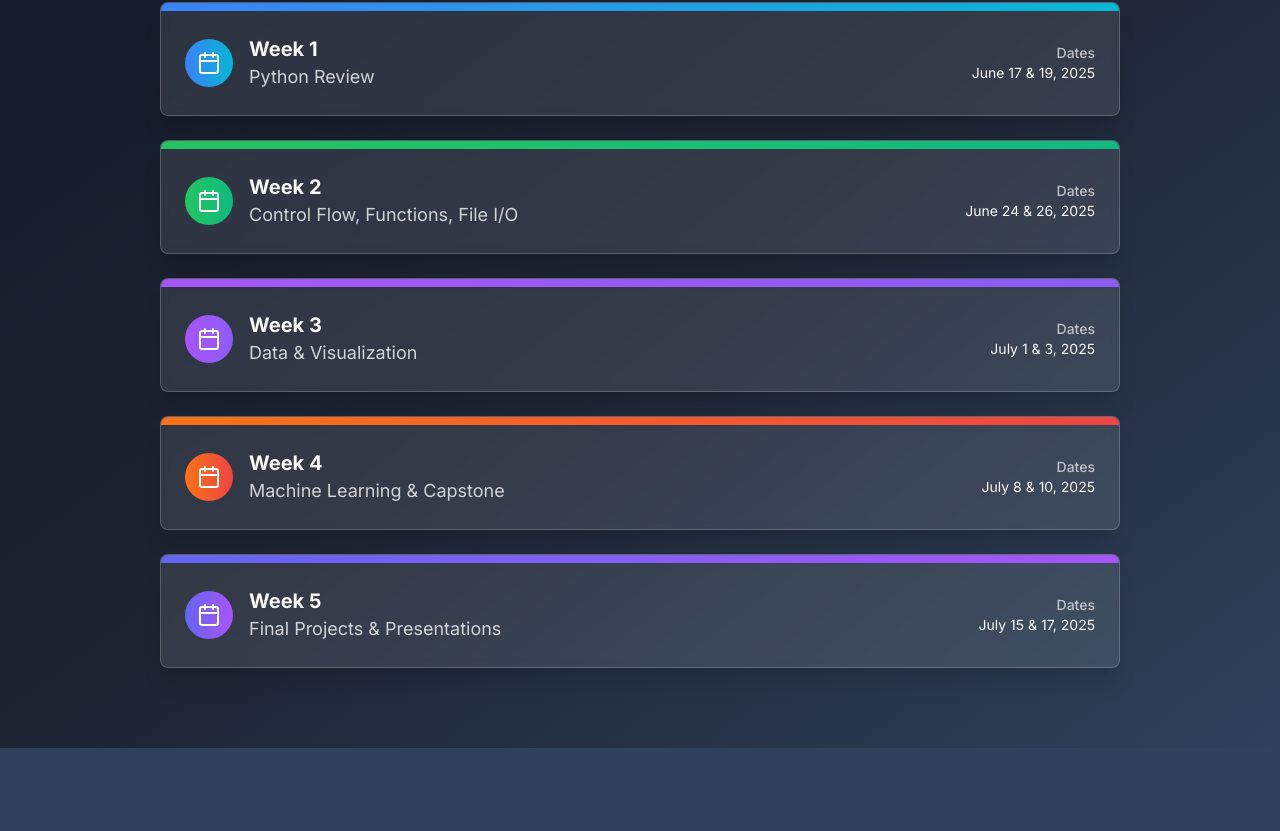
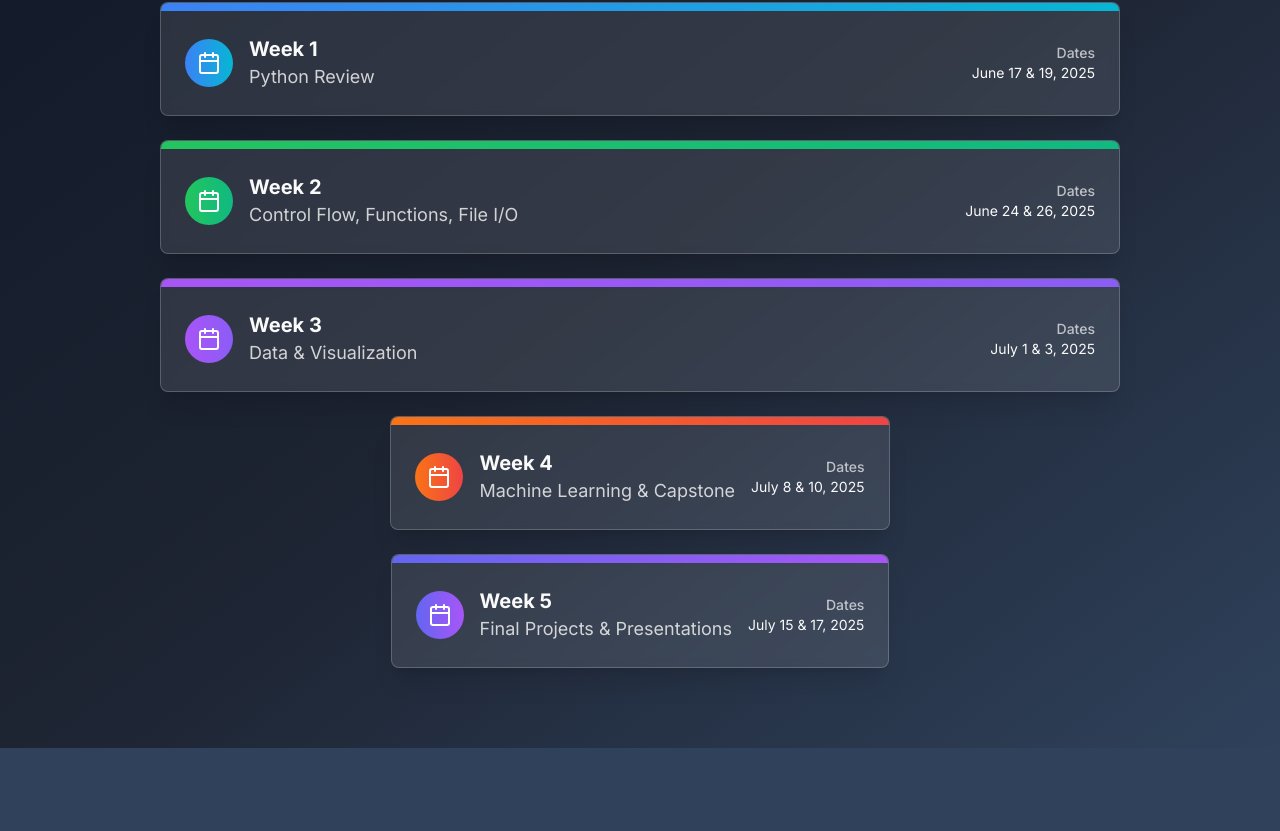
Before and after one commit to NikhilKonduru8/python-ai-summer-course, a React (Vite) app: page / in a window 1280 px wide. Shown: the part 5903-6734 px from the top of the page. Built offline with nearby package versions, Linux system fonts and the light colour scheme.

Commit message:
Adjust schedule section layout
Move week 4 and 5 rectangles to the center.

```diff
--- a/src/components/Schedule.tsx
+++ b/src/components/Schedule.tsx
@@ -49,9 +49,12 @@ const schedule = [
 
         <div className="space-y-6">
           {schedule.map((item, index) => (
+            <div
+              key={index}
+              className={`${index >= 3 ? 'flex justify-center' : ''}`}
+            >
               <Card
-              key={index}
-              className="border-white/20 shadow-xl hover:shadow-2xl transition-all duration-300 transform hover:-translate-y-2 bg-background/10 backdrop-blur-sm overflow-hidden"
+                className={`border-white/20 shadow-xl hover:shadow-2xl transition-all duration-300 transform hover:-translate-y-2 bg-background/10 backdrop-blur-sm overflow-hidden ${index >= 3 ? 'max-w-2xl' : ''}`}
               >
                 <div className={`h-2 bg-gradient-to-r ${item.color}`}></div>
                 <CardContent className="pt-6">
@@ -72,6 +75,7 @@ const schedule = [
                   </div>
                 </CardContent>
               </Card>
+            </div>
           ))}
         </div>
 
```
Lines whose indentation alone changed are shown as unchanged.
